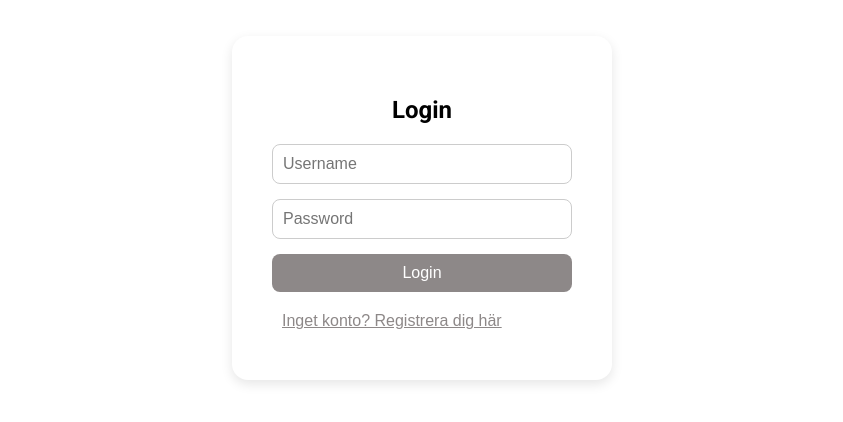
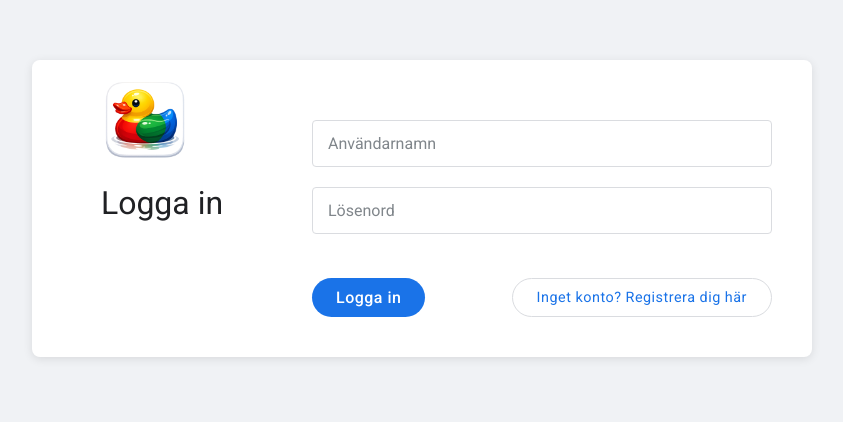
Before and after one commit to Brian-Bridgeman/Duck-Drive, a Vue app in the folder Duck Drive/: page / in a window 1280 px wide. Shown: the part 192-614 px from the top of the page, without its empty margins (218-1061 px from the left). Built offline with nearby package versions, Linux system fonts and the light colour scheme; no server answers.

Commit message:
add styling for login-form

```diff
--- a/Duck Drive/src/components/LoginForm.vue
+++ b/Duck Drive/src/components/LoginForm.vue
@@ -1,5 +1,6 @@
 <script setup>
     import { ref } from "vue";
+    import duckIcon from "@/assets/duck-drive-icon.png";
     const emit = defineEmits(["login-success"]);
 
     const username = ref("");
@@ -14,6 +15,7 @@
             const response = await fetch(endpoint, {
                 method: "POST",
                 headers: { "Content-Type": "application/json" },
+                credentials: "include",
                 body: JSON.stringify({
                     username: username.value,
                     password: password.value,
@@ -25,8 +27,10 @@
                 return;
             }
             if (isRegistering.value) {
-                error.value = 'Registrereing lyckades!';
+                error.value = 'Registrering lyckades!';
                 isRegistering.value = false;
+                username.value = "";
+                password.value = "";
             } else{
                 emit("login-success", data.username);
             }
@@ -38,30 +42,44 @@
 <template>
     <div class="login-container">
         <div class="login-box">
-            <h2>{{  isRegistering ? 'Register' : 'Login' }}</h2>
+            <div class="left-section">
+                <img :src="duckIcon" alt="Duck icon" class="icon" />
+                    <h1>{{  isRegistering ? 'Skapa ditt konto' : 'Logga in' }}</h1>
+            </div>
+
+            <div class="right-section">
 
                 <form @submit.prevent="handleSubmit">
+                    <div class="input-group">
                         <input
                         v-model="username"
                         type="text"
-                    placeholder="Username"
+                        placeholder="Användarnamn"
                         required
+                        class="text-input"
                         />
+                    </div>
+                    <div class="input-group">
                         <input
                         v-model="password"
                         type="password"
-                    placeholder="Password"
+                        placeholder="Lösenord"
                         required
+                        class="text-input"
                         />
-                <button type="submit">
-                    {{ isRegistering ? 'Register' : 'Login' }}
+                    </div>
+                    <p v-if="error" class="error">{{ error }}</p>
+                    <div class="button-container">
+                        <button type="submit" class="primary-button">
+                            {{ isRegistering ? 'Skapa konto' : 'Logga in' }}
                         </button>
-            </form>
-            <p v-if="error" class="error">{{ error }}</p>
 
-            <button @click="isRegistering = !isRegistering" class="toggle">
+                        <button type="button" @click="isRegistering = !isRegistering" class="secondary-button">
                             {{  isRegistering ? 'Har du redan ett konto? Logga in' : 'Inget konto? Registrera dig här' }}
                         </button>
+                    </div>
+                </form>
+            </div>
         </div>
     </div>
 </template>
@@ -71,50 +89,164 @@
         justify-content: center;
         align-items: center;
         height: 100vh;
-        background-color: #ffffff;
+        background-color: #f0f2f5;
     }
-    .login-box {
-        background: white;
+    .login-box{
+        background-color: white;
         padding: 40px;
-        border-radius: 16px;
-        box-shadow: 0 4px 12px rgba(0, 0, 0, 0.1);
-        width: 300px;
+        padding-top: 60px;
+        border-radius: 8px;
+        box-shadow: 0 2px 10px rgba(0, 0, 0, 0.1);
+        width: 700px;
+        text-align: center;
+        display: grid;
+        grid-template-columns: 200px 1fr;
+        gap: 40px;
+        max-width: 90vw;
     }
-    h2{
-        margin-bottom: 20px;
+    .left-section{
+        display: flex;
+        flex-direction: column;
+        align-items: center;
+        justify-content: flex-start;
+        gap: 16px;
         text-align: center;
+        padding-top: 0px;
+        margin-top: -20px;
+        margin-left: -20px;
+    }
+    .right-section{
+        display: flex;
+        flex-direction: column;
+        justify-content: center;
+    }
+    .text-content{
+        text-align: left;
+    }
+    .icon{
+        width: 80px;
+        height: 80px;
+        margin-bottom: 8px;
+        margin-left: -35px;
+        margin-top: -20px;
+    }
+    h1 {
+        color: #202124;
+        font-size: 2em;
+        font-weight: 400;
+        margin: 0 0 8px 0;
+    }
+    h2 {
+        color: #5f6368;
+        font-size: 1.3em;
+        font-weight: 400;
+        margin: 0;
     }
     form {
         display: flex;
         flex-direction: column;
-        gap: 15px;
+        gap: 20px;
     }
-    input{
-        padding: 10px;
-        border: 1px solid #ccc;
-        border-radius: 8px;
+    .input-group {
+        position: relative;
+    }
+    .text-input{
+        width: 100%;
+        padding: 13px 15px;
+        border: 1px solid #dadce0;
+        border-radius: 4px;
         font-size: 1em;
+        color: #202124;
+        box-sizing: border-box;
+        transition: border-color 0.2s, box-shadow 0.2s;
+        font-family: inherit;
     }
-    button {
-        padding: 10px;
-        background-color: #8d8888;
+    .text-input:hover{
+        border-color: #bdc1c6;
+    }
+    .text-input:focus{
+        border-color: #4285f4;
+        box-shadow: 0 0 0 2px rgba(66, 133, 244, 0.3);
+        outline: none;
+    }
+    .text-input::placeholder{
+        color: #80868b;
+    }
+    .error {
+        color: #d93025;
+        font-size: 0.9em;
+        margin: -8px 0 0 0;
+        text-align: left;
+    }
+    .button-container {
+        display: flex;
+        justify-content: space-between;
+        align-items: center;
+        margin-top: 24px;
+        gap: 12px;
+    }
+    .primary-button {
+        padding: 10px 24px;
+        background-color: #1a73e8;
         color: white;
         border: none;
-        border-radius: 8px;
+        border-radius: 30px;
         font-size: 1em;
+        font-weight: 500;
+        cursor: pointer;
+        transition: background-color 0.2s, box-shadow 0.2s;
+        font-family: inherit;
+        letter-spacing: 0.5px;
     }
-    button:hover{
-        background-color: #7a7575;
+    .primary-button:hover {
+        background-color: #174ea6;
+        box-shadow: 0 2px 6px rgba(22, 105, 193, 0.4);
     }
-    .toggle{
-        margin-top: 10px;
-        background: none;
-        color: #8d8888;
-        text-decoration: underline;
+    .primary-button:active {
+        background-color: #0b3d91;
+        box-shadow: 0 3px 6px rgba(11, 61, 145, 0.4);
     }
-    .error {
-        color: red;
-        margin-top: 10px;
-        text-align: center;
+    .secondary-button {
+        padding: 10px 24px;
+        background-color: transparent;
+        color: #1a73e8;
+        border: 1px solid #dadce0;
+        border-radius: 30px;
+        font-size: 0.9em;
+        cursor: pointer;
+        transition: background-color 0.2s, border-color 0.2s;
+        font-family: inherit;
+        letter-spacing: 0.5px;
+    }
+    .secondary-button:hover{
+        background-color: #1f232710;
+        border-color: #8ab4f8;
+    }
+    .secondary-button:active{
+        background-color: #3c404311;
+        border-color: #669df6;
+    }
+        @media (max-width: 768px) {
+        .login-box {
+            grid-template-columns: 1fr;
+            width: 90vw;
+            gap: 24px;
+        }
+
+        .left-section {
+            border-right: none;
+            border-bottom: 1px solid #dadce0;
+            padding-right: 0;
+            padding-bottom: 24px;
+        }
+
+        .button-container {
+            flex-direction: column;
+        }
+
+        .primary-button,
+        .secondary-button {
+            width: 100%;
+        }
     }
 </style>
```
Also changed, not shown: 2 other files (tests, documents, lock files or other folders). Lines whose indentation alone changed are shown as unchanged.
